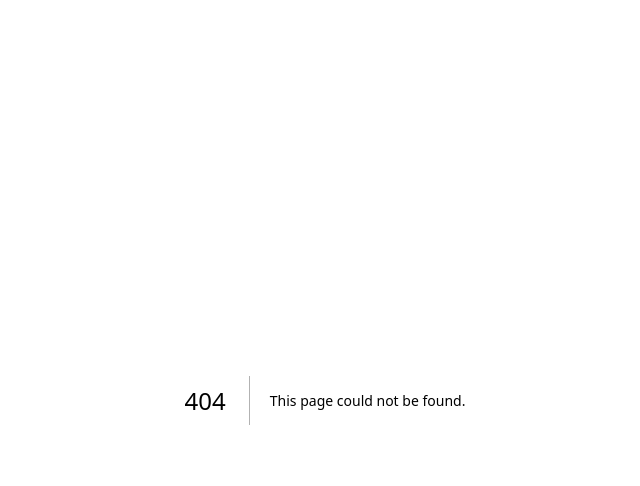
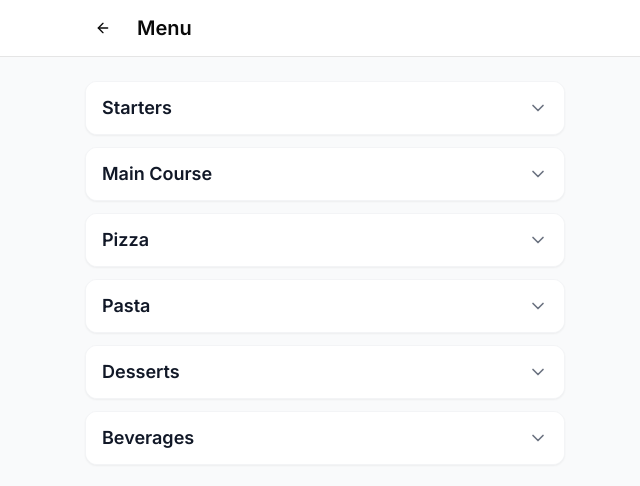
Before and after one commit to AshwinGorle/OMS-customer, a Next.js app: page /menu in a window 1280 px wide. Before the commit this address had no page. Shown: the top 486 px of the page, without its empty margins (315-955 px from the left). Built offline with nearby package versions, Linux system fonts and the light colour scheme.

Commit message:
dish menu added and some minor changes

```diff
--- /dev/null
+++ b/app/menu/page.js
@@ -0,0 +1,51 @@
+"use client";
+
+import { useState } from "react";
+import { ArrowLeft } from "lucide-react";
+import { Button } from "@/components/ui/button";
+import { useRouter } from "next/navigation";
+import MenuCategory from "@/components/menu/MenuCategory";
+import { menuData } from "@/data/menuData";
+
+export default function MenuPage() {
+  const router = useRouter();
+  const [expandedCategory, setExpandedCategory] = useState(null);
+
+  const toggleCategory = (category) => {
+    setExpandedCategory(expandedCategory === category ? null : category);
+  };
+
+  return (
+    <div className="min-h-screen bg-gray-50">
+      <div className="sticky top-0 z-10 bg-white border-b">
+        <div className="max-w-lg mx-auto px-4">
+          <div className="flex items-center h-14">
+            <Button
+              variant="ghost"
+              size="icon"
+              onClick={() => router.back()}
+              className="mr-4"
+            >
+              <ArrowLeft className="h-5 w-5" />
+            </Button>
+            <h1 className="text-xl font-semibold">Menu</h1>
+          </div>
+        </div>
+      </div>
+
+      <div className="max-w-lg mx-auto px-4 py-6">
+        <div className="space-y-3">
+          {Object.entries(menuData).map(([category, items]) => (
+            <MenuCategory
+              key={category}
+              category={category}
+              items={items}
+              isExpanded={expandedCategory === category}
+              onToggle={() => toggleCategory(category)}
+            />
+          ))}
+        </div>
+      </div>
+    </div>
+  );
+}
--- a/app/user/page.js
+++ b/app/user/page.js
@@ -2,8 +2,10 @@
 
 import { useState } from "react";
 import OffersCarousel from "@/components/user/OffersCarousel";
+import ActionButtons from "@/components/menu/ActionButtons";
 import CategoriesSection from "@/components/user/CategoriesSection";
 import DishesSection from "@/components/user/DishesSection";
+import EmptyCategory from "@/components/user/EmptyCategory";
 import OrdersButton from "@/components/user/OrdersButton";
 import OrdersDialog from "@/components/user/orders/OrdersDialog";
 import OrderSuccessDialog from "@/components/user/orders/OrderSuccessDialog";
@@ -34,16 +36,21 @@ export default function UserPage() {
     <div className="min-h-screen bg-gray-50 pb-28">
       <div className="p-4 space-y-6">
         <OffersCarousel offers={offers} />
+        <ActionButtons />
         <CategoriesSection
           categories={categories}
           selectedCategory={selectedCategory}
           onCategoryClick={setSelectedCategory}
         />
-        <DishesSection
-          dishes={dishes}
-          selectedCategory={selectedCategory}
-          onAddToOrder={addToOrder}
-        />
+        {selectedCategory ? (
+          <DishesSection
+            dishes={dishes}
+            selectedCategory={selectedCategory}
+            onAddToOrder={addToOrder}
+          />
+        ) : (
+          <EmptyCategory />
+        )}
       </div>
 
       <OrdersButton
--- /dev/null
+++ b/components/menu/ActionButtons.js
@@ -0,0 +1,32 @@
+"use client";
+
+import { Menu, QrCode } from "lucide-react";
+import { useRouter } from "next/navigation";
+import { Button } from "@/components/ui/button";
+
+export default function ActionButtons() {
+  const router = useRouter();
+
+  return (
+    <div className="flex flex-col gap-3 mt-8 mb-4">
+      <Button
+        size="lg"
+        className="w-full max-w-xs mx-auto shadow-lg hover:shadow-xl transition-shadow"
+        onClick={() => router.push('/menu')}
+      >
+        <Menu className="h-5 w-5 mr-2" />
+        View Full Menu
+      </Button>
+
+      <Button
+        size="lg"
+        variant="outline"
+        className="w-full max-w-xs mx-auto shadow-sm hover:shadow-md transition-shadow"
+        onClick={() => router.push('/scan')}
+      >
+        <QrCode className="h-5 w-5 mr-2" />
+        Scan QR Code
+      </Button>
+    </div>
+  );
+}
--- /dev/null
+++ b/components/menu/MenuButton.js
@@ -0,0 +1,22 @@
+"use client";
+
+import { Menu } from "lucide-react";
+import { useRouter } from "next/navigation";
+import { Button } from "@/components/ui/button";
+
+export default function MenuButton() {
+  const router = useRouter();
+
+  return (
+    <div className="flex justify-center mt-8 mb-4">
+      <Button
+        size="lg"
+        className="w-full max-w-xs shadow-lg hover:shadow-xl transition-shadow"
+        onClick={() => router.push('/menu')}
+      >
+        <Menu className="h-5 w-5 mr-2" />
+        View Full Menu
+      </Button>
+    </div>
+  );
+}
--- /dev/null
+++ b/components/menu/MenuCategory.js
@@ -0,0 +1,44 @@
+"use client";
+
+import { ChevronDown } from "lucide-react";
+import { cn } from "@/lib/utils";
+
+export default function MenuCategory({ category, items, isExpanded, onToggle }) {
+  return (
+    <div className="bg-white rounded-xl shadow-sm overflow-hidden border border-gray-100">
+      <button
+        onClick={onToggle}
+        className="w-full px-4 py-3 flex items-center justify-between bg-white hover:bg-gray-50 transition-colors"
+      >
+        <h2 className="text-lg font-semibold text-gray-900">{category}</h2>
+        <ChevronDown
+          className={cn(
+            "h-5 w-5 text-gray-500 transition-transform duration-200",
+            isExpanded && "transform rotate-180"
+          )}
+        />
+      </button>
+
+      <div
+        className={cn(
+          "overflow-hidden transition-[max-height] duration-300 ease-in-out",
+          isExpanded ? "max-h-[1000px]" : "max-h-0"
+        )}
+      >
+        <div className="divide-y divide-gray-100">
+          {items.map((item, index) => (
+            <div
+              key={index}
+              className="px-4 py-3 flex justify-between items-center hover:bg-gray-50 transition-colors"
+            >
+              <span className="font-medium">{item.name}</span>
+              <span className="text-primary font-semibold ml-4">
+                ₹{item.price}
+              </span>
+            </div>
+          ))}
+        </div>
+      </div>
+    </div>
+  );
+}
--- /dev/null
+++ b/components/user/EmptyCategory.js
@@ -0,0 +1,15 @@
+"use client";
+
+import { UtensilsCrossed } from "lucide-react";
+
+export default function EmptyCategory() {
+  return (
+    <div className="text-center py-12">
+      <UtensilsCrossed className="h-12 w-12 mx-auto text-gray-400 mb-3" />
+      <h3 className="text-lg font-medium text-gray-900">No category selected</h3>
+      <p className="text-sm text-gray-500 mt-1">
+        Please select a dish category to view items
+      </p>
+    </div>
+  );
+}
--- /dev/null
+++ b/data/menuData.js
@@ -0,0 +1,38 @@
+export const menuData = {
+    "Starters": [
+      { name: "Bruschetta", price: 299 },
+      { name: "Garlic Bread", price: 199 },
+      { name: "Chicken Wings", price: 399 },
+      { name: "Spring Rolls", price: 279 }
+    ],
+    "Main Course": [
+      { name: "Grilled Salmon", price: 899 },
+      { name: "Beef Tenderloin", price: 1299 },
+      { name: "Butter Chicken", price: 599 },
+      { name: "Paneer Tikka", price: 449 }
+    ],
+    "Pizza": [
+      { name: "Margherita", price: 399 },
+      { name: "Pepperoni", price: 499 },
+      { name: "BBQ Chicken", price: 549 },
+      { name: "Veggie Supreme", price: 449 }
+    ],
+    "Pasta": [
+      { name: "Alfredo", price: 399 },
+      { name: "Arrabbiata", price: 349 },
+      { name: "Carbonara", price: 449 },
+      { name: "Pesto", price: 399 }
+    ],
+    "Desserts": [
+      { name: "Tiramisu", price: 299 },
+      { name: "Chocolate Lava Cake", price: 349 },
+      { name: "Ice Cream", price: 199 },
+      { name: "Apple Pie", price: 249 }
+    ],
+    "Beverages": [
+      { name: "Fresh Lime Soda", price: 129 },
+      { name: "Cold Coffee", price: 179 },
+      { name: "Masala Chai", price: 99 },
+      { name: "Fresh Juice", price: 149 }
+    ]
+  };
```
